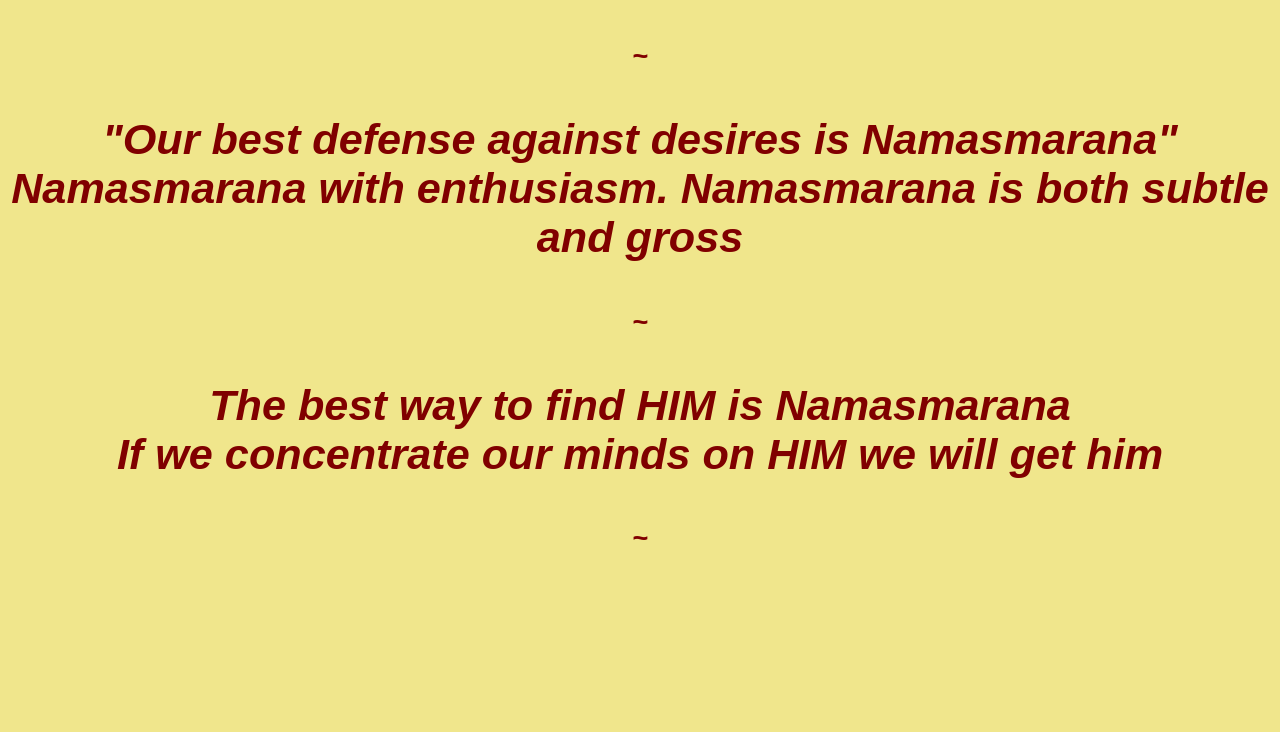
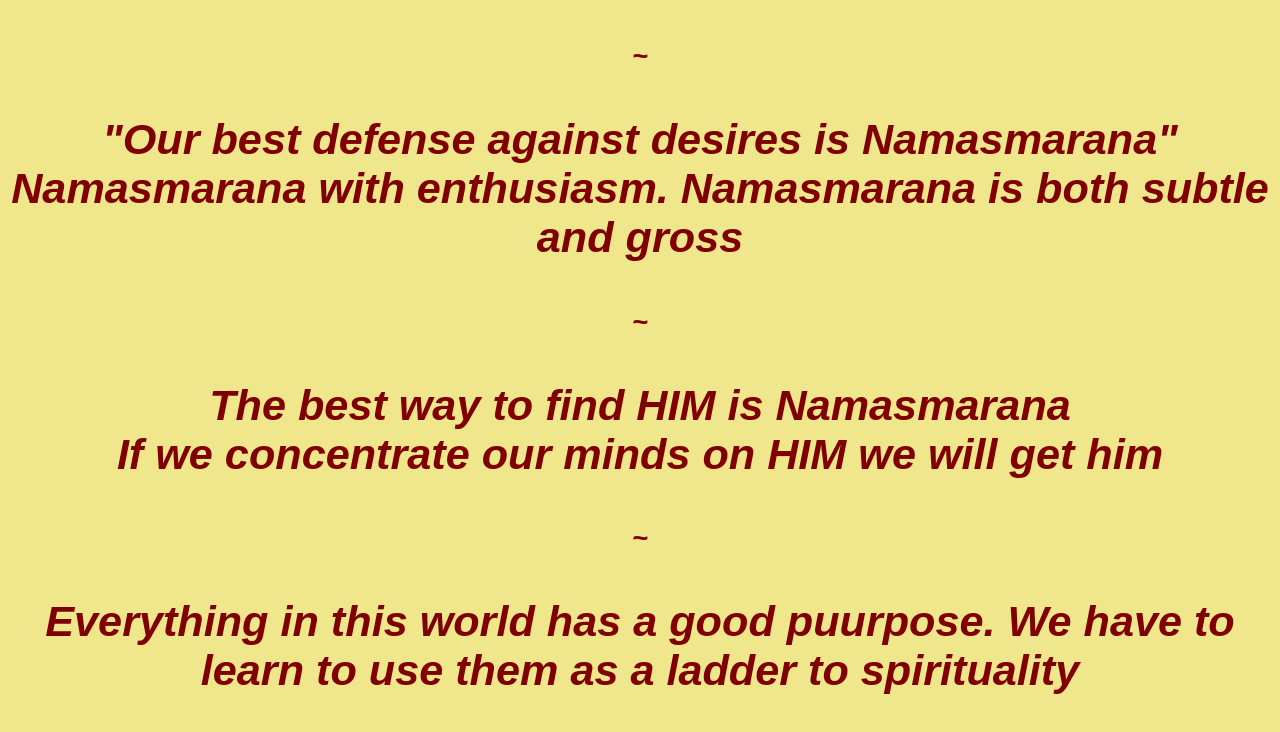
Before and after one commit to sbc20/sbc20.github.io, a plain HTML site: page index.html in a window 1280 px wide. Shown: the part 931-1663 px from the top of the page. Before the commit the page ends 1512 px from the top, so only its background shows below. Drawn offline with Linux system fonts and the light colour scheme.

Commit message:
Update index.html

```diff
--- a/index.html
+++ b/index.html
@@ -18,6 +18,7 @@
     <h3>"Paramathma begins with us. We should estabilish Rama in our minds and have anusandhana "</h3><p>~</p><h3>"Not having material things is NOT vairagya, but to be disinterested in them is "</h3><p>~</p>
     <h3>"Our best defense against desires is Namasmarana"<br> Namasmarana with enthusiasm. Namasmarana is both subtle and gross</h3><p>~</p>
     <h3>The best way to find HIM is Namasmarana <br>If we concentrate our minds on HIM we will get him</h3><p>~ </p>
+    <h3>Everything in this world has a good puurpose. We have to learn to use them as a ladder to spirituality</h3>
 
         </body>
 
```
